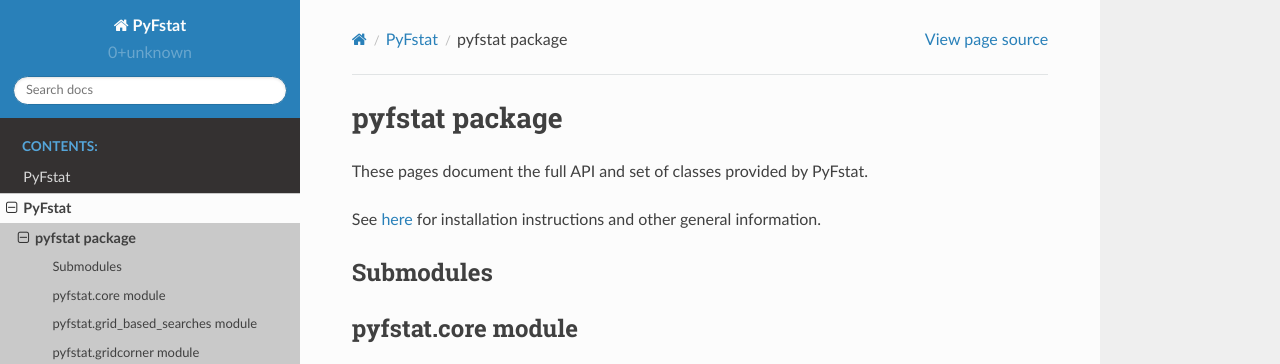
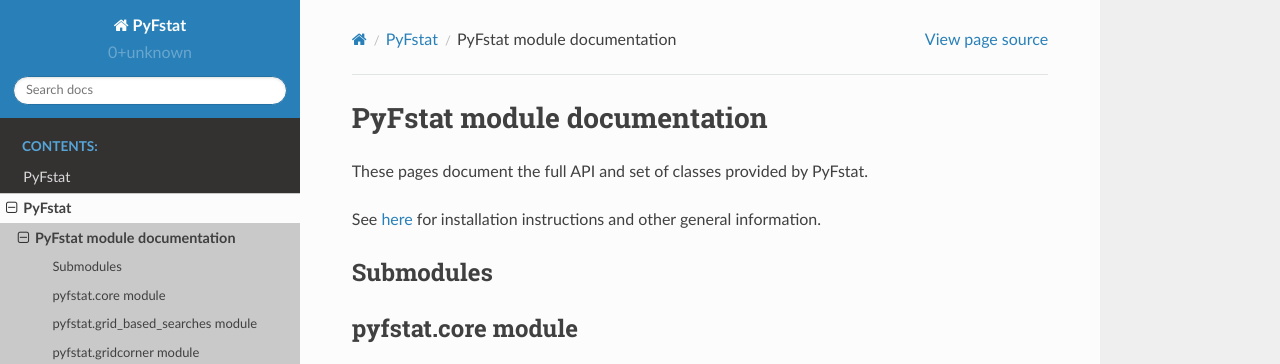
Before and after one commit to PyFstat/PyFstat, a Sphinx documentation site: the page built from docs/source/pyfstat.rst, in a window 1280 px wide and 900 px high, cut to the strip 0-364 px from the top of the window. Built offline with Sphinx 7.4.7 and the Read the Docs theme 2.0.0, drawn with Linux system fonts in a browser that asks for light colours; pages that are not in the unit, such as notebooks, are missing from menus; part of the change alters nothing that is shown.

```diff
--- a/docs/source/pyfstat.rst
+++ b/docs/source/pyfstat.rst
@@ -1,5 +1,9 @@
-pyfstat package
-===============
+
+.. initially generated by
+   sphinx-apidoc -f -o source ../ ../versioneer.py ../setup.py
+   (everything after the first "../" are exclude patterns)
+PyFstat module documentation
+============================
 
 These pages document the full API and set of classes provided by PyFstat.
 
```
